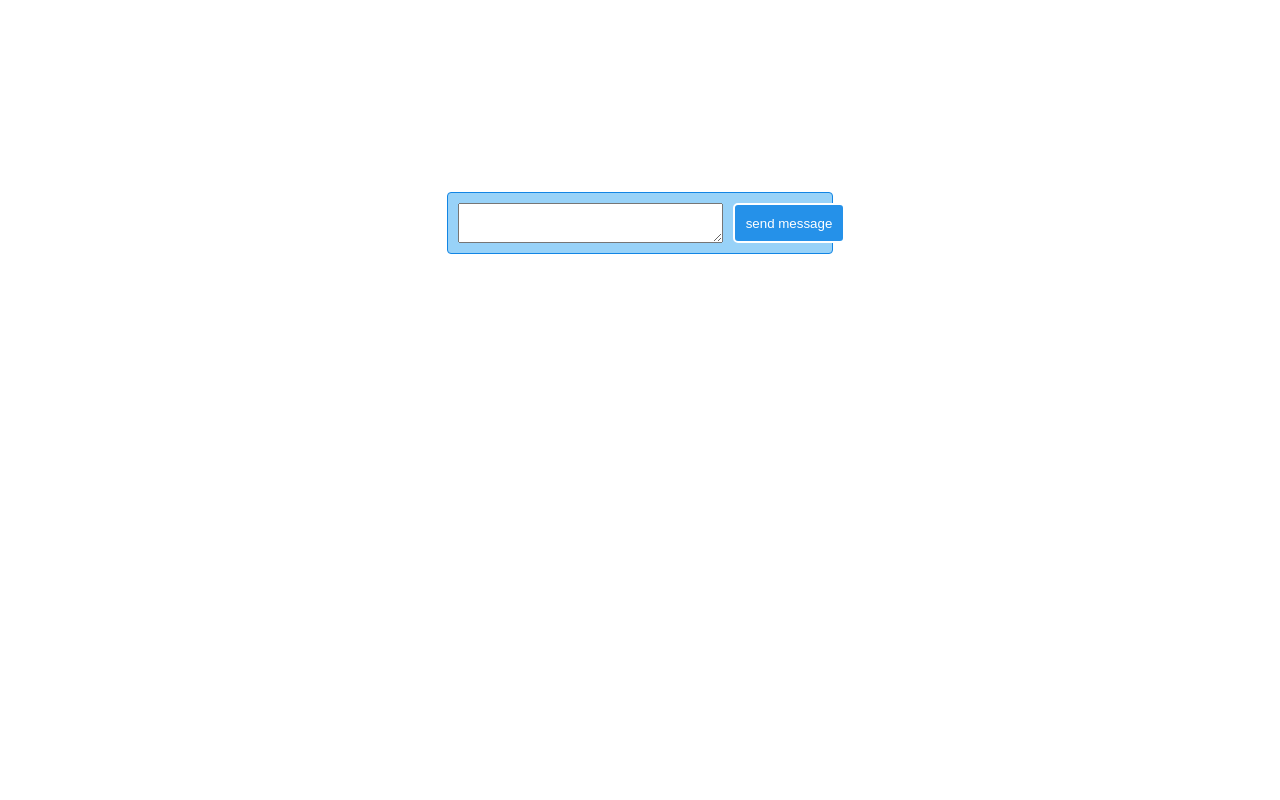
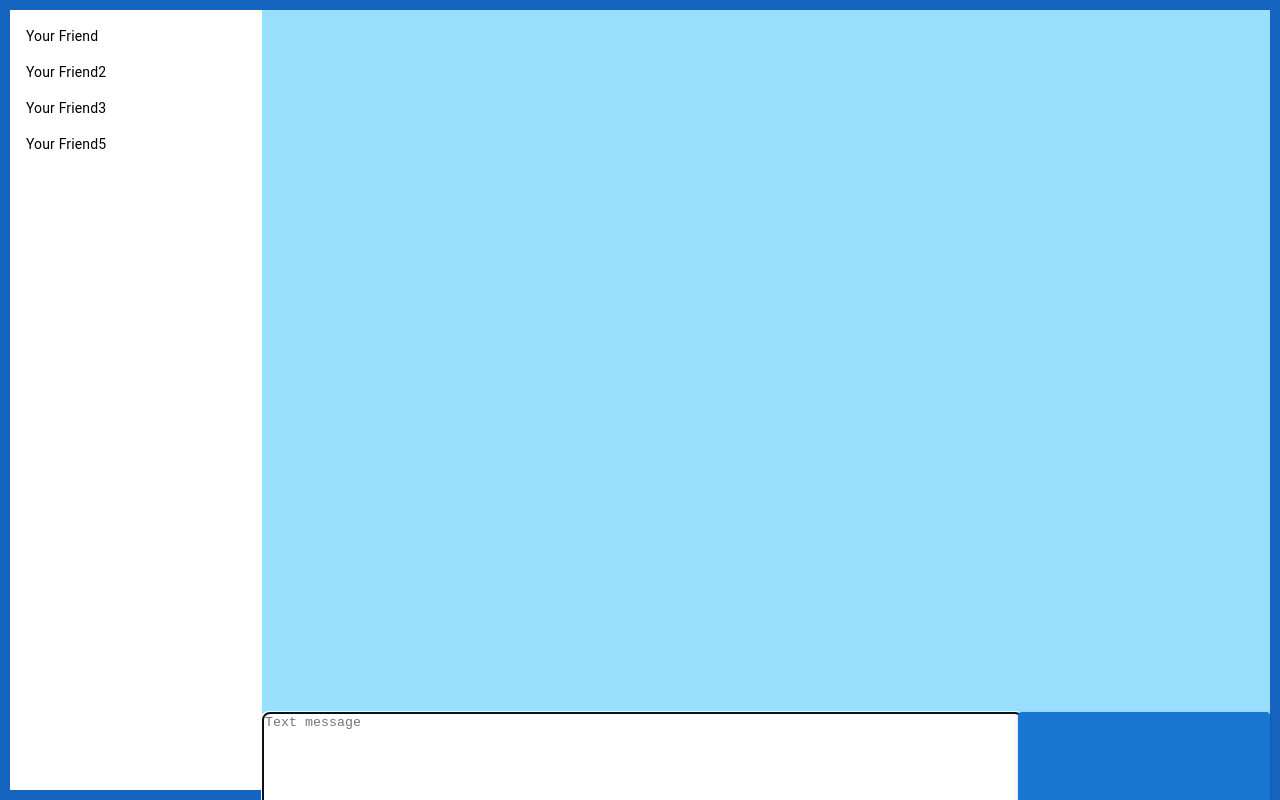
Before and after one commit to toron2c/messenger, a React (Create React App) app: page / in a window 1280 px wide. Shown: the top 800 px of the page. Built offline with nearby package versions, Linux system fonts and the light colour scheme.

Commit message:
3 commit

```diff
--- a/package.json
+++ b/package.json
@@ -3,6 +3,10 @@
   "version": "0.1.0",
   "private": true,
   "dependencies": {
+    "@emotion/react": "^11.10.5",
+    "@emotion/styled": "^11.10.5",
+    "@mui/icons-material": "^5.10.9",
+    "@mui/material": "^5.10.13",
     "@testing-library/jest-dom": "^5.16.5",
     "@testing-library/react": "^13.4.0",
     "@testing-library/user-event": "^13.5.0",
--- a/src/App.js
+++ b/src/App.js
@@ -1,44 +1,14 @@
-import { useEffect, useState } from 'react';
 import './App.scss';
-import { Message } from './components/Message/Message';
+import Dialogs from './components/Dialogs/Dialogs';
+import Messages from './components/Messages/Messages';
+
 
 function App() {
-  const [messageList, setMessageList] = useState( [] );
-  const [textMessage, setTextMessage] = useState( "" );
-  const [isTime, setIsTime] = useState( false );
-  useEffect( () => {
-    if ( messageList.length > 0 && messageList[messageList.length - 1].author === 'user' ) {
-      let timer = setTimeout( () => {
-        setMessageList( [...messageList, { text: "Я всего лишь робот, который умеет только писать это сообщение :(" }] );
-        setIsTime( false );
-      }, 1500 )
-      return () => {
-        clearTimeout( timer );
-      }
-    }
 
-  }, [messageList] )
 
-  const onChangeInput = ( e ) => {
-    e.preventDefault();
-    setTextMessage( e.target.value );
-  }
-  const onSendMessage = ( e ) => {
-    e.preventDefault();
-    if ( textMessage === '' ) return;
-    setMessageList( [...messageList, { text: textMessage, author: 'user' }] );
-    setTextMessage( '' );
-    setIsTime( true );
-  }
-  let messages = messageList.map( ( el, idx ) => <Message Message={el.text} author={el.author} key={idx} /> );
   return ( <div className='box'>
-    <div className='messages'>
-      {messages && messages}
-    </div>
-    <div className='controllers'>
-      {isTime ? <div className='textAlert'>Подождите! Робот, думает что ответить.....</div> : <div className='controllersInput'><textarea type={'text'} value={textMessage} onChange={onChangeInput} />
-        <button onClick={onSendMessage}>send message</button></div>}
-    </div>
+    <div className={'dialogs'}><Dialogs /></div>
+    <div className={'messages'}><Messages /></div>
   </div>
   )
 }
--- a/src/App.scss
+++ b/src/App.scss
@@ -1,53 +1,71 @@
 
 .box {
-    width: 30%;
-    min-height: 10%;
-    margin: 15% auto;
-    border: 1px solid rgb(18, 133, 228);
-    background-color: rgb(152, 210, 248);
-    border-radius: 4px;
+    width: 100vw;
+    height: 100vh;
+    border: 10px solid #1565c0;
+    border-radius: '5px';
     display: grid;
-    grid-auto-flow: row;
-}
-.controllers {
-    margin: 10px;
-    .controllersInput {
-        display: flex;
-    }
-    textarea {
-        height: 34px;
-        width: 259px;
-    }
-    button {
-        border-radius: 5px;
-        border: 2px solid #fff;
-        background: rgb(37, 145, 233);
-        color: #fff;
-        margin: 0 0 0 10px;
-        height: 40px;
-        width: 112px;
-        &:hover {
-            color:rgb(2, 37, 66);
-            border: 3px solid rgb(4, 55, 97);
-            background-color: #98d2f8;
-        }
-    }
-    .textAlert {
-        color: rgb(4, 28, 78);
-        font-weight: 700;
+    grid-template-columns: 1fr 4fr;
+    grid-template-rows: 5fr;
+    box-sizing: border-box;
+    .messages {
+        background-color: #99dfff;
+        max-height: 100%;
+        box-sizing: border-box;
     }
 }
 
-.messages {
-    grid-row: 1 span;
-    display:grid;
-    grid-template-columns: auto;
-}
+// .box {
+//     width: 100%;
+//     height: 100vh;
+//     margin: 0 auto;
+//     border: 1px solid #1285e4;
+//     background-color: #98d2f8;
+//     border-radius: 4px;
+//     display: grid;
+//     grid-auto-flow: row;
+// }
+// .controllers {
+//     margin: 10px;
+//     .controllersInput {
+//         display: flex;
+//     }
+//     textarea {
+//         height: 34px;
+//         width: 259px;
+//     }
+//     button {
+//         border-radius: 5px;
+//         border: 2px solid #fff;
+//         background: rgb(37, 145, 233);
+//         color: #fff;
+//         margin: 0 0 0 10px;
+//         height: 40px;
+//         width: 112px;
+//         &:hover {
+//             color:rgb(2, 37, 66);
+//             border: 3px solid rgb(4, 55, 97);
+//             background-color: #98d2f8;
+//         }
+//     }
+//     .textAlert {
+//         color: rgb(4, 28, 78);
+//         font-weight: 700;
+//     }
+// }
 
-.user {
-    justify-self: end;
-}
+// .messages {
 
-.bot {
-    justify-self: start;
-}
+//     display:grid;
+//     grid-template-columns: 1;
+//     grid-template-rows: 100px;
+
+// }
+
+// .user {
+//     justify-self: end;
+// }
+
+// .bot {
+//     justify-self: start;
+// }
--- /dev/null
+++ b/src/components/Dialogs/Dialogs.jsx
@@ -0,0 +1,17 @@
+import { List, ListItem, ListItemButton, ListItemText } from "@mui/material";
+import { useEffect } from "react";
+import { useState } from "react";
+
+
+
+export default function Dialogs() {
+    const [chatList, setChatList] = useState( [] );
+
+    useEffect( () => {
+        setChatList( [{ name: "Your Friend", id: 17155 }, { name: "Your Friend2", id: 171553 }, { name: "Your Friend3", id: 171554 }, { name: "Your Friend5", id: 171558 }] )
+    }, [] )
+    let list = chatList.map( el => <ListItem disablePadding key={el.id} alignItems="flex-start"><ListItemButton><ListItemText>{el.name}</ListItemText></ListItemButton></ListItem> )
+    return ( <div>
+        <List dense>{list}</List>
+    </div> )
+}
--- a/src/components/Message/Message.jsx
+++ b/src/components/Messages/Message/Message.jsx
@@ -1,8 +1,8 @@
 import style from './message.module.scss'
 
 
-export function Message( { Message, author } ) {
-    return ( <div className={author}>
+export function Message( { Message } ) {
+    return ( <div >
         <div className={style.text}>{Message}</div>
     </div> )
 }
--- a/src/components/Message/message.module.scss
+++ b/src/components/Messages/Message/message.module.scss
@@ -16,9 +16,11 @@
 // }
 
 .text {
-        margin: 10px 10px;
+        box-sizing: border-box;
+        padding: 5px;
+        margin: 0 5px 5px 5px;
         word-wrap: break-word;
-        max-width: 300px;
+        max-width: 150px;
         min-width: 15px;
         background-color: rgb(244, 253, 253);
         border:1px solid rgb(18, 133, 228);
--- /dev/null
+++ b/src/components/Messages/Messages.jsx
@@ -0,0 +1,61 @@
+import { Button, TextareaAutosize } from '@mui/material';
+import SendIcon from '@mui/icons-material/Send';
+import styles from './Messages.module.scss'
+import * as React from 'react';
+import { useState } from 'react';
+import { useEffect } from 'react';
+import { Message } from './Message/Message';
+import { useRef } from 'react';
+
+
+export default function Messages() {
+    const [messageList, setMessageList] = useState( [] );
+    const [textMessage, setTextMessage] = useState( "" );
+    const inputRef = useRef();
+    useEffect( () => {
+        inputRef.current.focus();
+    }, [] )
+    useEffect( () => {
+        if ( messageList.length > 0 && messageList[messageList.length - 1].author === 'user' ) {
+            let timer = setTimeout( () => {
+                setMessageList( [...messageList, { text: "Я всего лишь робот, который умеет только писать это сообщение :(", author: 'bot' }] );
+            }, 1500 )
+            return () => {
+                clearTimeout( timer );
+            }
+        }
+    }, [messageList] )
+
+    const onChangeInput = ( e ) => {
+        e.preventDefault();
+        setTextMessage( e.target.value );
+    }
+    const onSendMessage = ( e ) => {
+        e.preventDefault();
+        if ( textMessage === '' ) return;
+        setMessageList( [...messageList, { text: textMessage, author: 'user' }] );
+        setTextMessage( '' );
+        inputRef.current.focus();
+    }
+    let messages = messageList.map( ( el, idx ) => <div className={el.author === 'bot' ? styles.bot : styles.user} key={idx}><Message Message={el.text} key={idx} /></div> );
+    return (
+        <div className={styles.box}>
+            <div className={styles.messages}>
+                {messages && messages}
+            </div>
+            <div className={styles.input}>
+                <TextareaAutosize
+                    ref={inputRef}
+                    value={textMessage}
+                    onChange={onChangeInput}
+                    aria-label="maximum height"
+                    placeholder="Text message"
+                    maxLength={100}
+                    style={{ width: '100%', height: '95%', borderRadius: 7 }}
+                />
+                <Button variant="contained" endIcon={<SendIcon />} onClick={onSendMessage}>
+                    Send
+                </Button>
+            </div>
+        </div> )
+}
--- /dev/null
+++ b/src/components/Messages/Messages.module.scss
@@ -0,0 +1,27 @@
+.box {
+    border-radius: 7px;
+    height: 100%;
+    max-height: 100%;
+    .messages {
+        box-sizing: border-box;
+        padding: 5px;
+        min-height: 90%;
+        max-height: 540px;
+        display:grid;
+        grid-auto-rows: 100px;
+        overflow-x: auto;
+        .user {
+            justify-self: end;
+        }
+
+        .bot {
+            justify-self: start;
+        }
+    }
+    .input {
+        height: 10%;
+        display: grid;
+        grid-template-columns: 3fr 1fr;
+        gap: 1px;
+    }
+}
--- a/src/index.js
+++ b/src/index.js
@@ -3,6 +3,8 @@ import ReactDOM from 'react-dom/client';
 import './index.css';
 import App from './App';
 import reportWebVitals from './reportWebVitals';
+
+
 
 const root = ReactDOM.createRoot( document.getElementById( 'root' ) );
 root.render(
```
Also changed, not shown: 2 other files (tests, documents, lock files or other folders).
